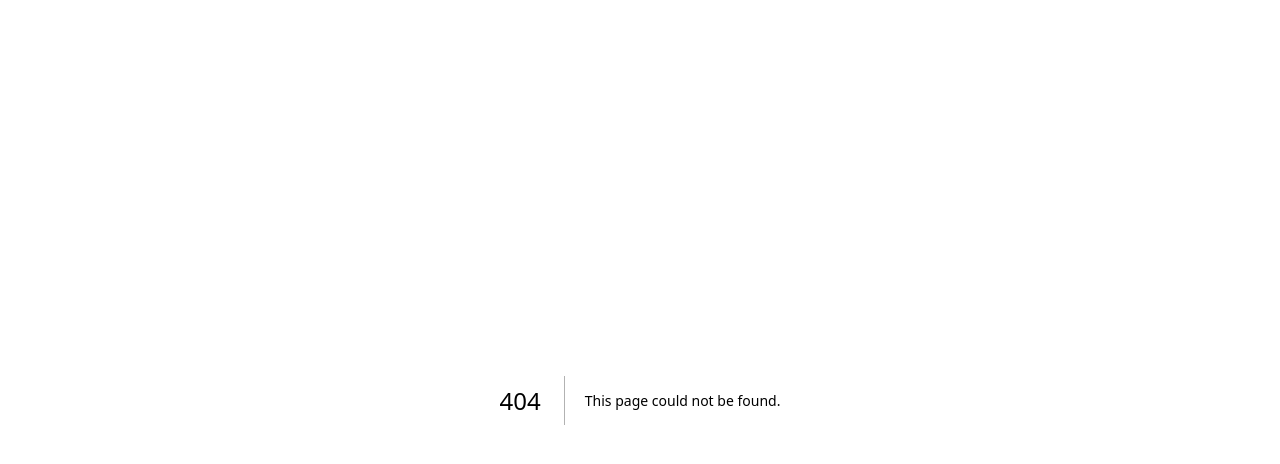
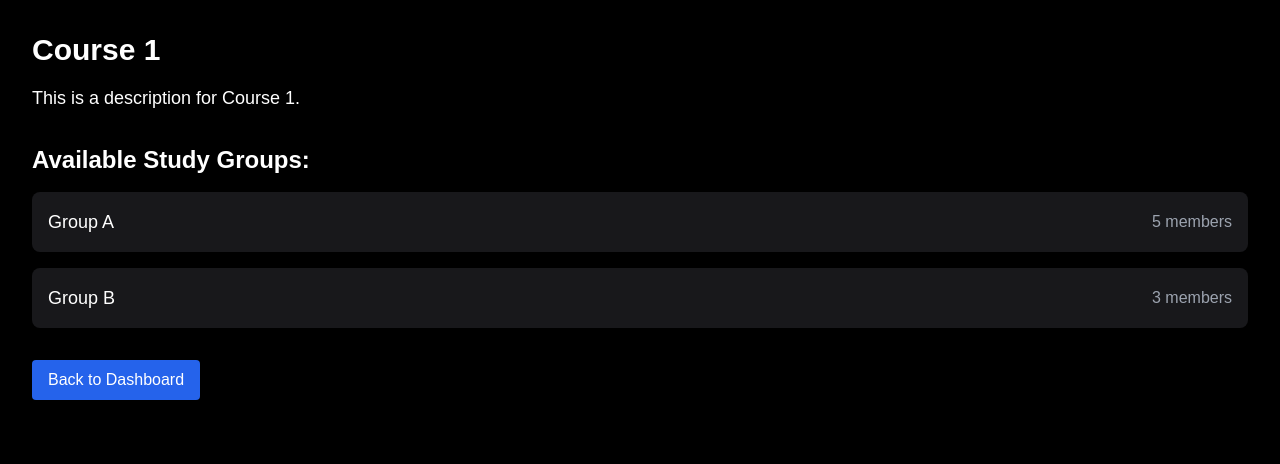
Before and after one commit to Julez14/study-finder, a Next.js app: page /course/1 in a window 1280 px wide. Before the commit this address had no page. Shown: the top 464 px of the page. Built offline with nearby package versions, Linux system fonts and the light colour scheme.

Commit message:
Cards redirect to unique group-id page

```diff
--- /dev/null
+++ b/app/course/[id]/page.js
@@ -0,0 +1,71 @@
+"use client";
+
+import { useRouter } from "next/navigation";
+import { useEffect, useState } from "react";
+
+export default function CoursePage({ params }) {
+  const router = useRouter();
+  const [id, setId] = useState(null);
+  const [courseData, setCourseData] = useState(null);
+
+  // Unwrap params asynchronously
+  useEffect(() => {
+    async function getParams() {
+      const unwrappedParams = await params;
+      setId(unwrappedParams.id);
+    }
+    getParams();
+  }, [params]);
+
+  // Fetch course data once ID is available
+  useEffect(() => {
+    if (id) {
+      // Simulate fetching course-specific data
+      const fetchData = async () => {
+        const mockData = {
+          id,
+          code: `Course ${id}`,
+          description: `This is a description for Course ${id}.`,
+          groups: [
+            { id: 1, name: "Group A", members: 5 },
+            { id: 2, name: "Group B", members: 3 },
+          ],
+        };
+        setCourseData(mockData);
+      };
+
+      fetchData();
+    }
+  }, [id]);
+
+  if (!id || !courseData) {
+    return <div className="text-white">Loading...</div>;
+  }
+
+  return (
+    <div className="min-h-screen bg-black text-white p-8">
+      <h1 className="text-3xl font-bold mb-4">{courseData.code}</h1>
+      <p className="text-lg mb-8">{courseData.description}</p>
+
+      <h2 className="text-2xl font-semibold mb-4">Available Study Groups:</h2>
+      <ul className="space-y-4">
+        {courseData.groups.map((group) => (
+          <li
+            key={group.id}
+            className="p-4 bg-zinc-900 rounded-lg flex justify-between items-center"
+          >
+            <span className="text-lg">{group.name}</span>
+            <span className="text-gray-400">{group.members} members</span>
+          </li>
+        ))}
+      </ul>
+
+      <button
+        onClick={() => router.push("/")}
+        className="mt-8 px-4 py-2 bg-blue-600 text-white rounded"
+      >
+        Back to Dashboard
+      </button>
+    </div>
+  );
+}
```
